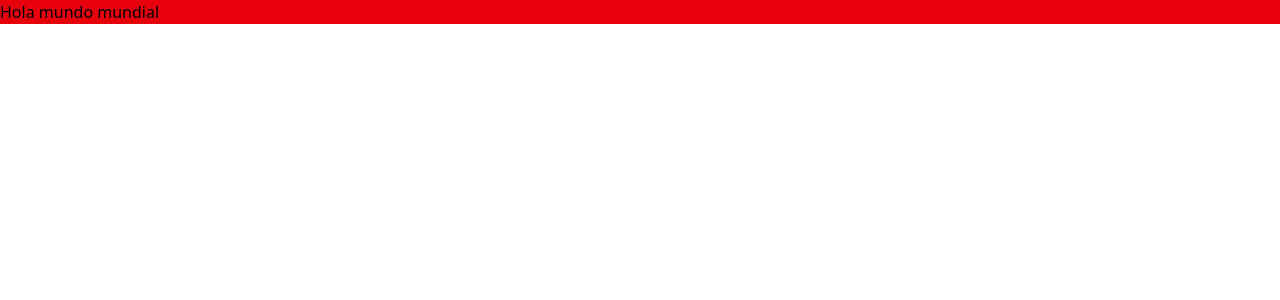
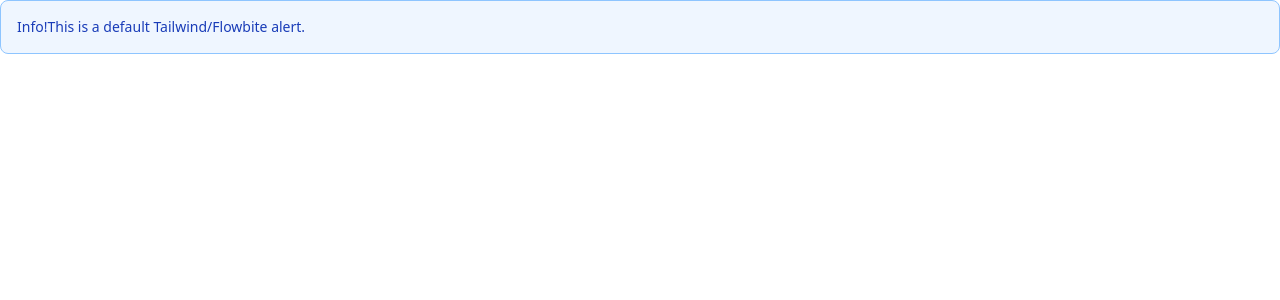
Before and after one commit to Klvst3r/vue3, a Vue app: page / in a window 1280 px wide. Shown: the top 300 px of the page. Built offline with nearby package versions, Linux system fonts and the light colour scheme.

Commit message:
3.5 Inicio de alertas dinamicas

```diff
--- a/src/App.vue
+++ b/src/App.vue
@@ -3,7 +3,7 @@
 </script>
 
 <template>
-  <AlertComponent class="bg-red-600" />
+  <AlertComponent type="info" />
 </template>
 
 <style scoped></style>
--- a/src/components/AlertComponent.vue
+++ b/src/components/AlertComponent.vue
@@ -1,14 +1,25 @@
 <script setup>
-//const props = defineProps(['class'])
-defineOptions({
-  inheritAttrs: false,
+const props = defineProps({
+  type: {
+    type: String,
+    default: 'info',
+  },
 })
+
+const alertColor =
+  {
+    info: 'text-blue-800 bg-blue-50',
+  }[props.type] || 'text-blue-800 bg-blue-50'
 </script>
 
 <template>
-  <div>
-    <div v-bind="$attrs">Hola mundo mundial</div>
+  <div
+    :class="alertColor"
+    v-bind="attrs"
+    class="flex items-center p-4 mb-4 text-sm border border-blue-300 rounded-lg"
+    role="alert"
+  >
+    <span class="font-medium">Info!</span>
+    This is a default Tailwind/Flowbite alert.
   </div>
 </template>
-
-<style scoped></style>
```
Also changed, not shown: 1 other file (tests, documents, lock files or other folders).
